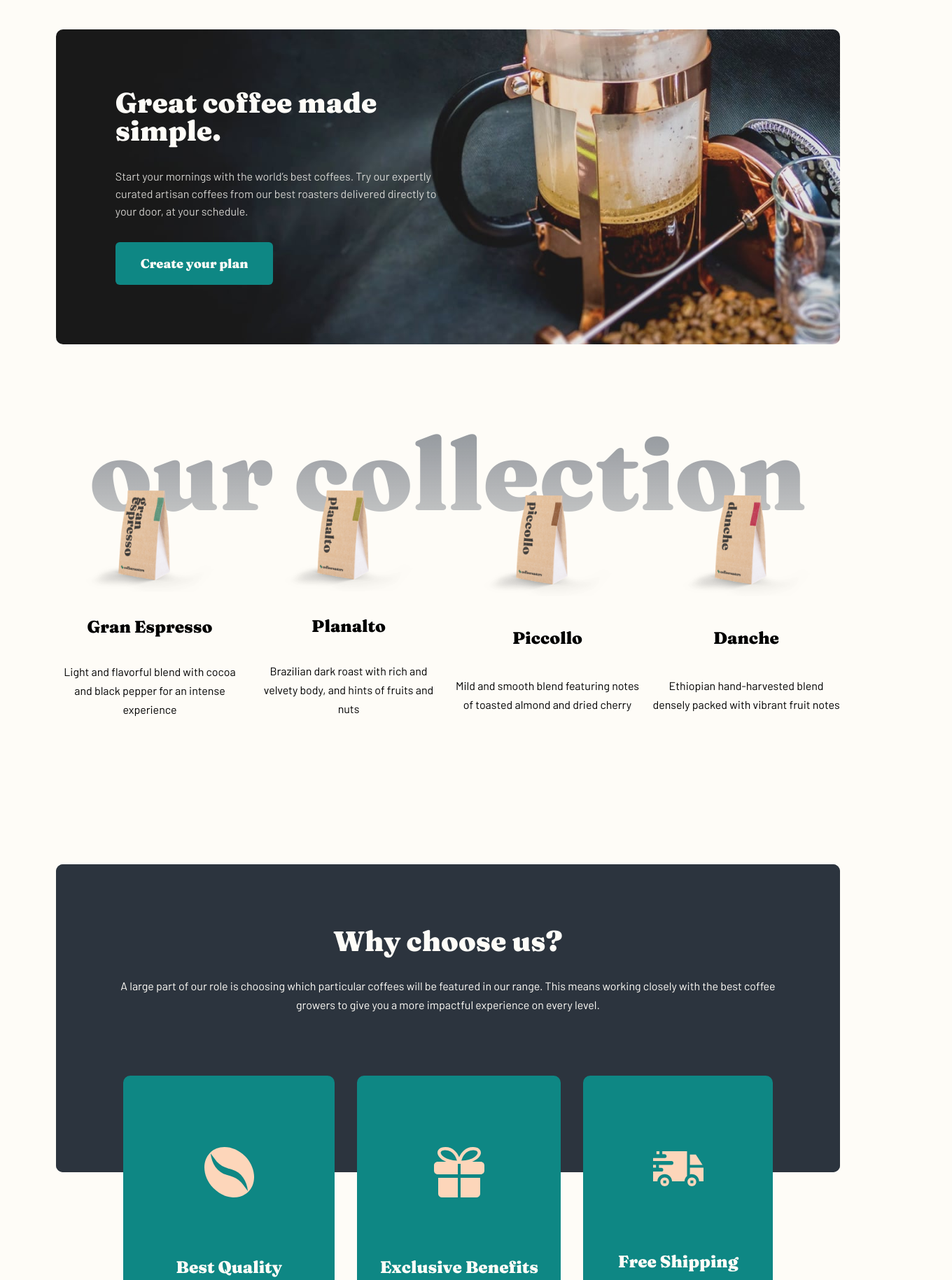
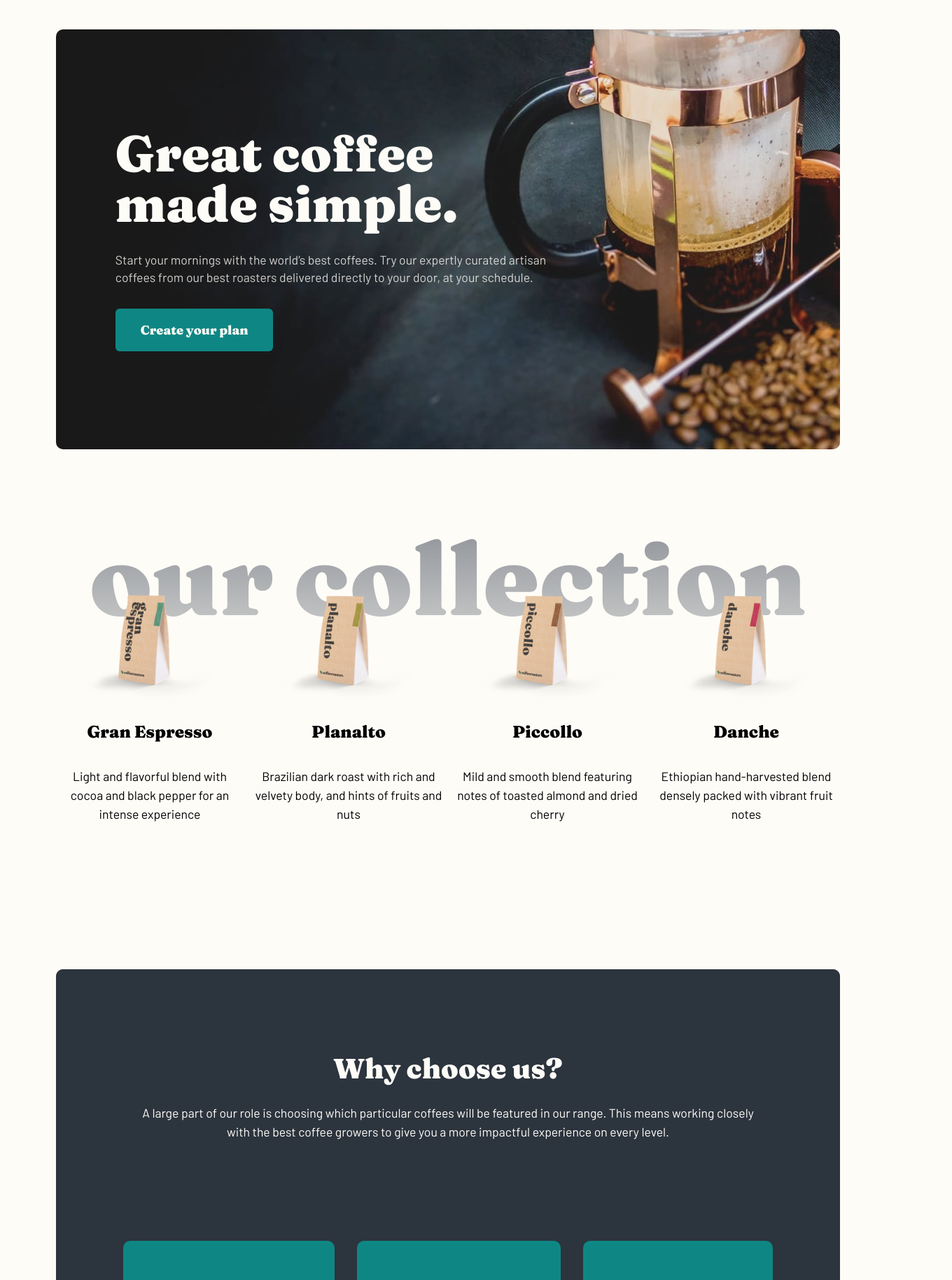
Before and after one commit to kebin20/coffee-roasters-website, a React (Vite) app: page / in a window 1280 px wide. Shown: the part 71-1900 px from the top of the page at 70% size, 1360 px wide, since content can reach past the window. Built offline with nearby package versions, Linux system fonts and the light colour scheme; no server answers; the HTML template or start-up script is replaced by a standard one.

Commit message:
style: temporarily fixed height issues, will need to redo why choose us container

```diff
--- a/src/Layout/NavBar.module.css
+++ b/src/Layout/NavBar.module.css
@@ -125,7 +125,7 @@
   .menuItems {
     display: flex;
     align-items: center;
-    margin-left: 1.5em;
+    margin-left: 0.5em;
   }
 
   .menuLink {
--- a/src/Pages/Home.module.css
+++ b/src/Pages/Home.module.css
@@ -1,4 +1,4 @@
-/* our commitment section*/
+/* hero section*/
 
 .homeHeroContainer {
   color: var(--lightCream);
@@ -197,15 +197,16 @@
 
   .whyUs {
     height: 75em;
+    margin-bottom: 0;
   }
 
   .whyUsTitle {
     font-size: var(--lg-font-size);
   }
 
-  .whyUsBgContainer {
+  /* .whyUsBgContainer {
     height: 55%;
-  }
+  } */
 
   .whyUsContainer {
     background-color: var(--darkBlue);
@@ -283,11 +284,11 @@
   }
 }
 /* Tablet landscape and larger */
-@media only screen and (min-width: 900px) {
+/* @media only screen and (min-width: 900px) {
   .whyUs {
     height: 135vh;
   }
-}
+} */
 /* Desktop and larger */
 @media only screen and (min-width: 1200px) {
   /* HERO SECTION */
@@ -304,12 +305,19 @@
 
   .heroWrapper {
     display: flex;
-    align-items: flex-start;
     text-align: left;
     padding: 5.3em 35em 5.3em 5.3em;
+    min-width: 1280px;
+    min-height: 600px;
+    justify-content: center;
   }
 
-  /*COLLECTION SECION */
+  .homeHeroTitle {
+    font-size: var(--xxl-font-size);
+    line-height: 1;
+  }
+
+  /*COLLECTION SECTION */
 
   .collectionContainer {
     grid-template-columns: repeat(4, 1fr);
@@ -338,20 +346,22 @@
   /*WHY US SECTION*/
 
   .whyUs {
-    height: auto;
+    /* height: auto; */
     margin: 5em;
+    margin-bottom: 0;
   }
 
   .whyUsContainer {
-    height: 55vh;
+    /* height: 55vh; */
     border-radius: var(--border-px);
+    padding: 7em;
   }
 
   .whyUsFeaturesContainer {
     flex-direction: row;
-    height: 100%;
+    /* height: 100%; */
     margin: 1em 6em;
-    top: 65%;
+    top: 31%;
   }
 
   .whyUsTitle {
@@ -371,7 +381,7 @@
   /*HOW IT WORKS SECTION*/
 
   .howItWorks {
-    margin: 25em 3.5em 8em 11em;
+    margin: 0em 3.5em 8em 11em;
   }
 
   .steps {
@@ -413,7 +423,7 @@
     bottom: -10em;
   }
 
-  .whyUsBgContainer {
+  /* .whyUsBgContainer {
     height: 56vh;
-  }
+  } */
 }
--- a/src/index.css
+++ b/src/index.css
@@ -103,3 +103,9 @@ a {
 #__next {
   isolation: isolate;
 }
+
+@media only screen and (min-width: 600px) {
+  p {
+    font-size: 1.1rem;
+  }
+}
```
